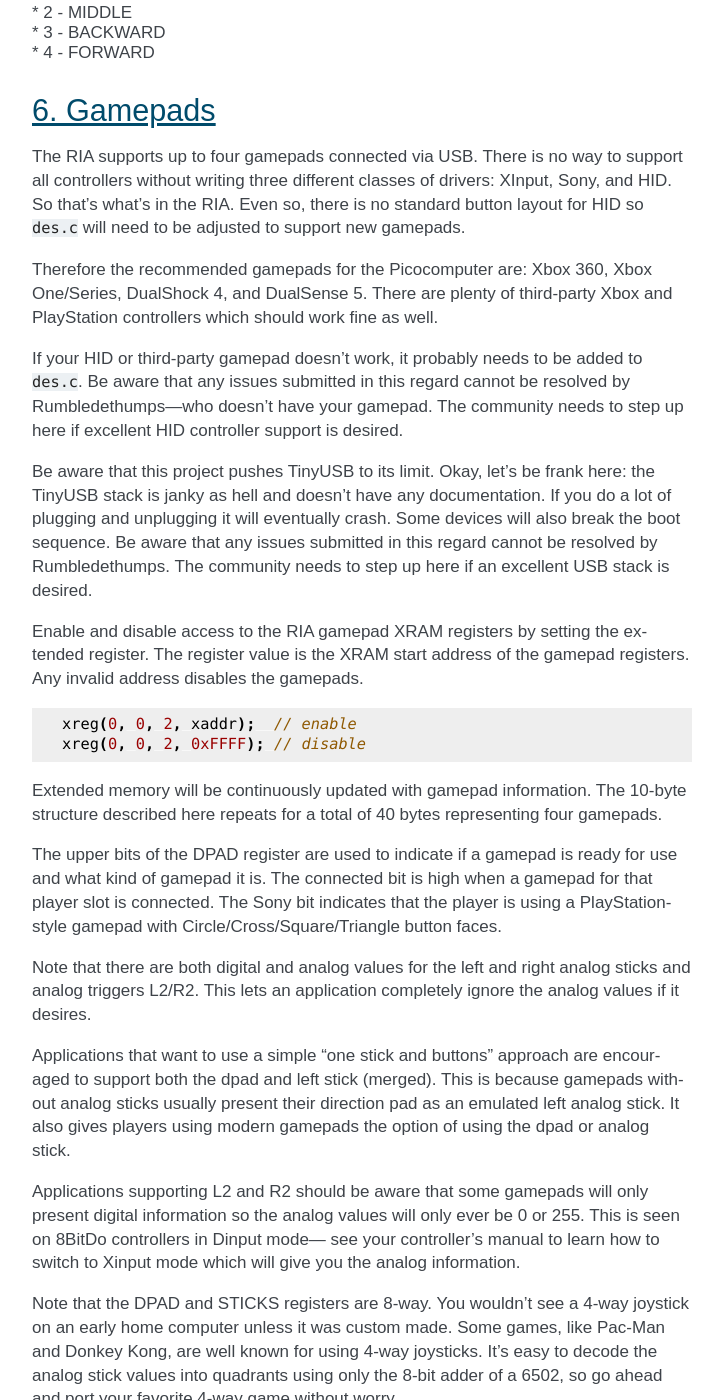
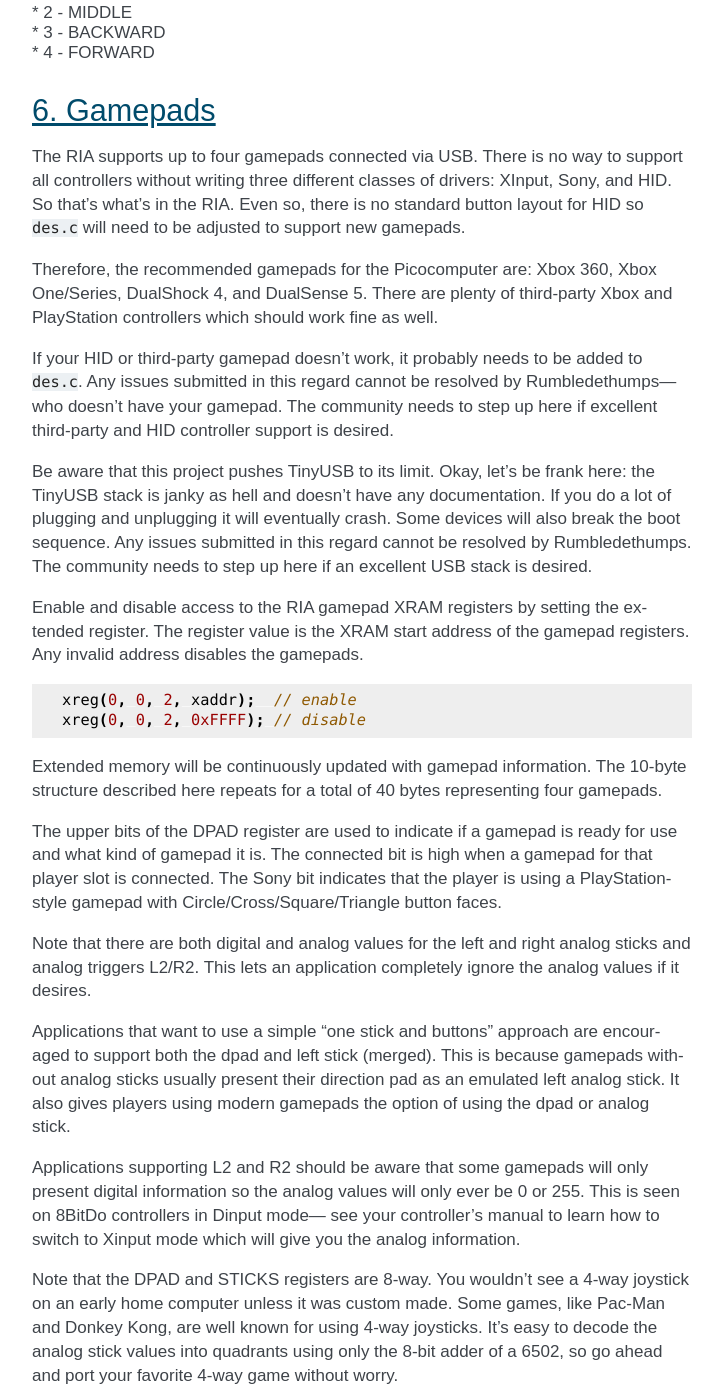
Before and after one commit to picocomputer/picocomputer.github.io, a Sphinx documentation site: the page built from docs/source/ria.rst, in a window 1280 px wide and 1400 px high, scrolled down 6983 px. Shown: the whole window, without its empty margins (388-1111 px from the left). Built offline with Sphinx 7.4.7, drawn with Linux system fonts in a browser that asks for light colours; some of the changed text lies outside the part shown.

```diff
--- a/docs/source/ria.rst
+++ b/docs/source/ria.rst
@@ -393,29 +393,27 @@ faster (125Hz).
 ===========
 
 The RIA supports up to four gamepads connected via USB. There is no way to
-support all controllers without writing three different classes of
-drivers: XInput, Sony, and HID. So that's what's in the RIA. Even so,
-there is no standard button layout for HID so ``des.c`` will need to be
-adjusted to support new gamepads.
+support all controllers without writing three different classes of drivers:
+XInput, Sony, and HID. So that's what's in the RIA. Even so, there is no
+standard button layout for HID so ``des.c`` will need to be adjusted to
+support new gamepads.
 
-Therefore the recommended gamepads for the Picocomputer are: Xbox 360,
-Xbox One/Series, DualShock 4, and DualSense 5. There are plenty of
-third-party Xbox and PlayStation controllers which should work fine as
-well.
+Therefore, the recommended gamepads for the Picocomputer are: Xbox 360, Xbox
+One/Series, DualShock 4, and DualSense 5. There are plenty of third-party
+Xbox and PlayStation controllers which should work fine as well.
 
 If your HID or third-party gamepad doesn't work, it probably needs to be
-added to ``des.c``. Be aware that any issues submitted in this regard
-cannot be resolved by Rumbledethumps—who doesn't have your gamepad. The
-community needs to step up here if excellent HID controller support is
+added to ``des.c``. Any issues submitted in this regard cannot be resolved
+by Rumbledethumps—who doesn't have your gamepad. The community needs to
+step up here if excellent third-party and HID controller support is
 desired.
 
 Be aware that this project pushes TinyUSB to its limit. Okay, let's be
 frank here: the TinyUSB stack is janky as hell and doesn't have any
 documentation. If you do a lot of plugging and unplugging it will
-eventually crash. Some devices will also break the boot sequence. Be
-aware that any issues submitted in this regard cannot be resolved by
-Rumbledethumps. The community needs to step up here if an excellent USB
-stack is desired.
+eventually crash. Some devices will also break the boot sequence. Any
+issues submitted in this regard cannot be resolved by Rumbledethumps. The
+community needs to step up here if an excellent USB stack is desired.
 
 Enable and disable access to the RIA gamepad XRAM registers by setting the
 extended register. The register value is the XRAM start address of the
```
Also changed, not shown: other parts of docs/source/ria.rst (+4 -4 lines).
